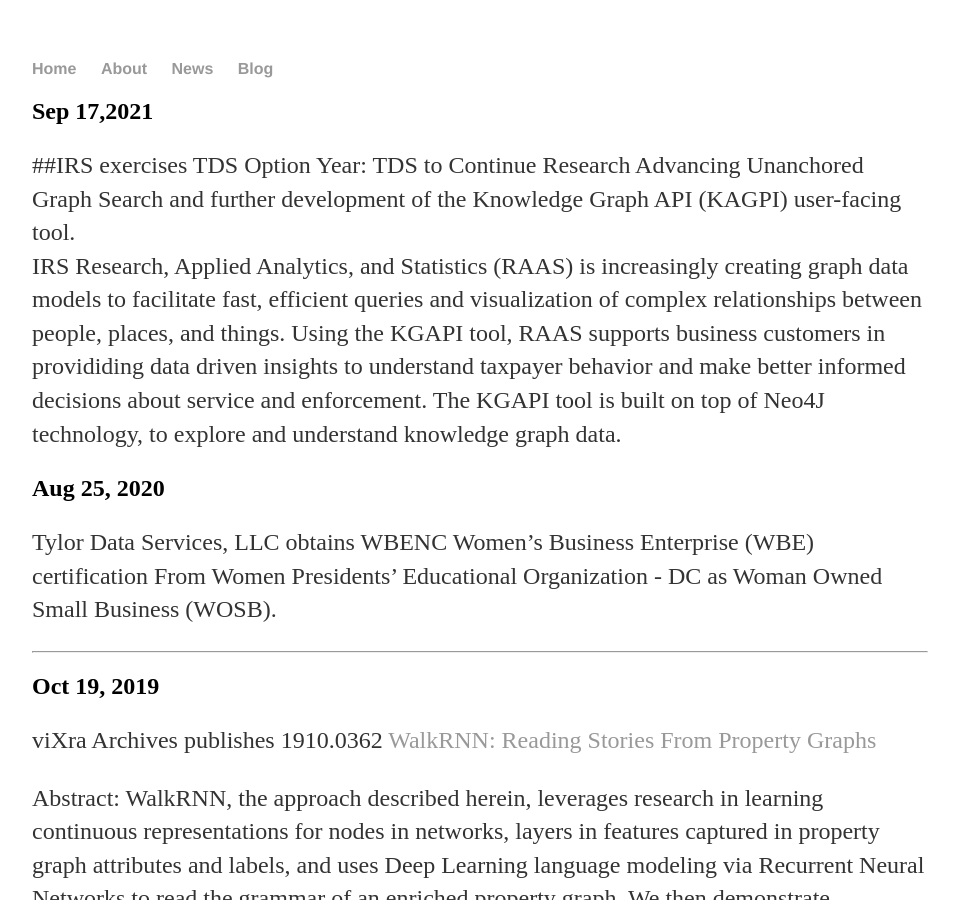
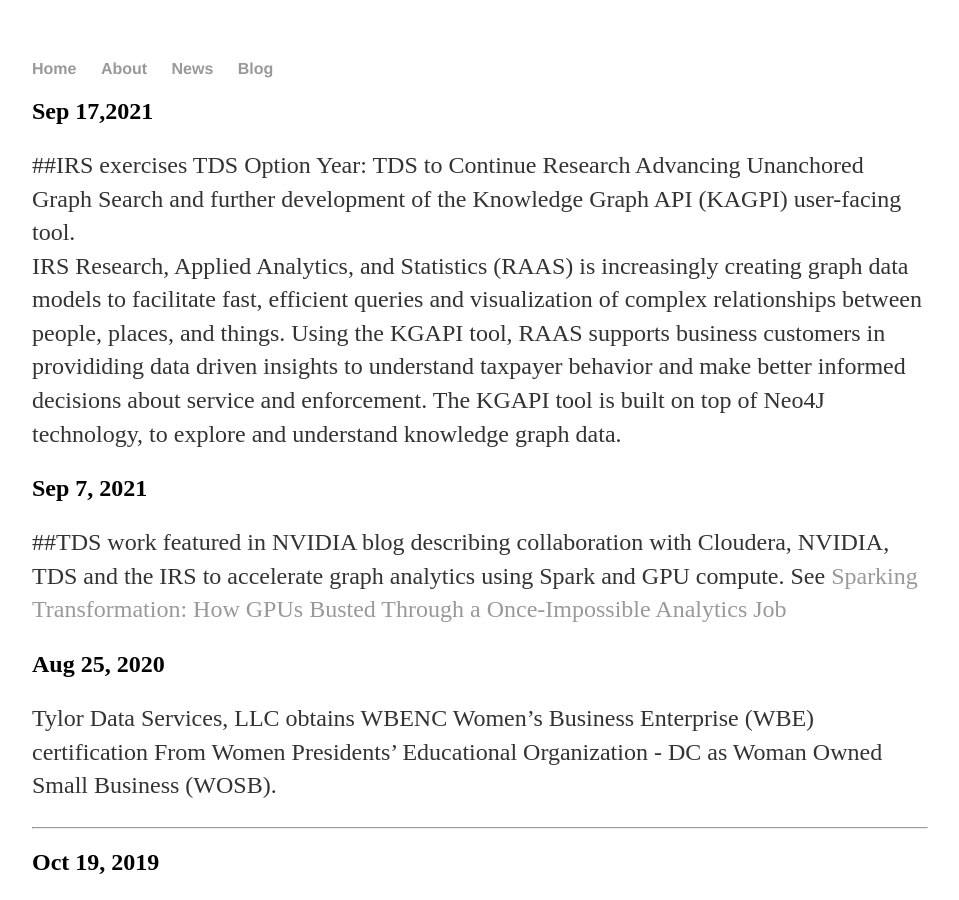
Before and after one commit to dtylor/dtylor.github.io, a Jekyll site: the page built from news.md, in a window 1280 px wide and 900 px high. Shown: the whole window, without its empty margins (160-1119 px from the left). Built offline with Jekyll 4.4.1, drawn with Linux system fonts in a browser that asks for light colours.

Commit message:
Update news.md

```diff
--- a/news.md
+++ b/news.md
@@ -5,6 +5,10 @@
 ## Sep 17,2021
 ##IRS exercises TDS Option Year: TDS to Continue Research Advancing Unanchored Graph Search and further development of the Knowledge Graph API (KAGPI) user-facing tool.
 IRS Research, Applied Analytics, and Statistics (RAAS) is increasingly creating graph data models to facilitate fast, efficient queries and visualization of complex relationships between people, places, and things.  Using the KGAPI tool, RAAS supports business customers in provididing data driven insights to understand taxpayer behavior and make better informed decisions about service and enforcement.  The KGAPI tool is built on top of Neo4J technology, to explore and understand knowledge graph data.
+
+## Sep 7, 2021
+##TDS work featured in NVIDIA blog describing collaboration with Cloudera, NVIDIA, TDS and the IRS to accelerate graph analytics using Spark and GPU compute.
+See [Sparking Transformation: How GPUs Busted Through a Once-Impossible Analytics Job](https://blogs.nvidia.com/blog/2021/09/07/cloudera-spark-irs-gpus/)
 
 ## Aug 25, 2020
 Tylor Data Services, LLC obtains WBENC Women's Business Enterprise (WBE) certification
```
